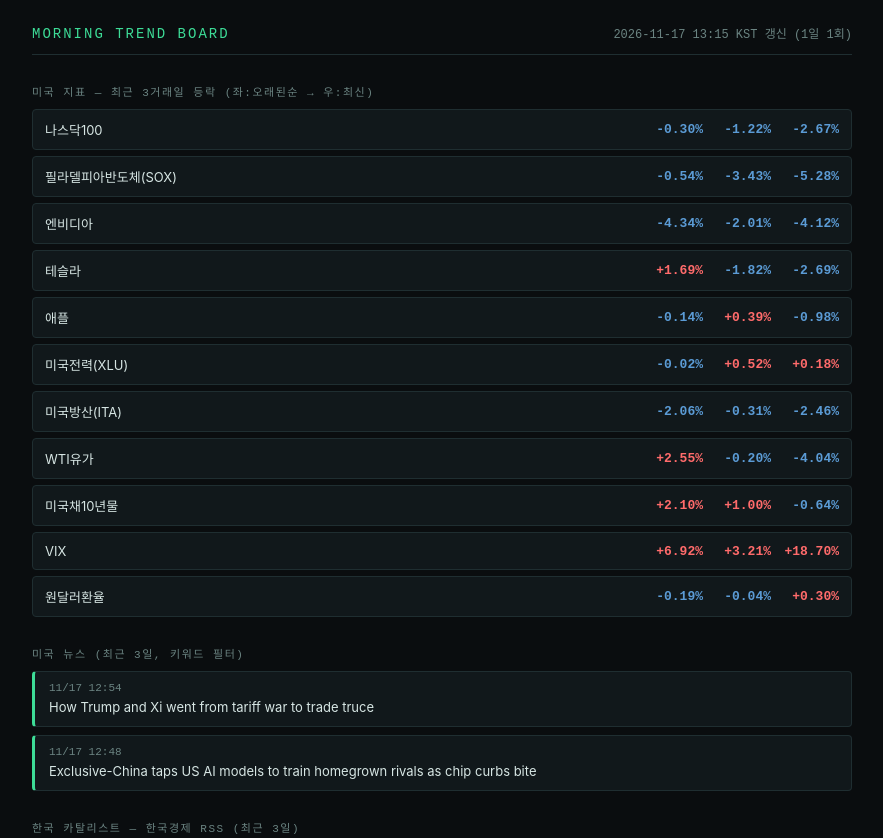
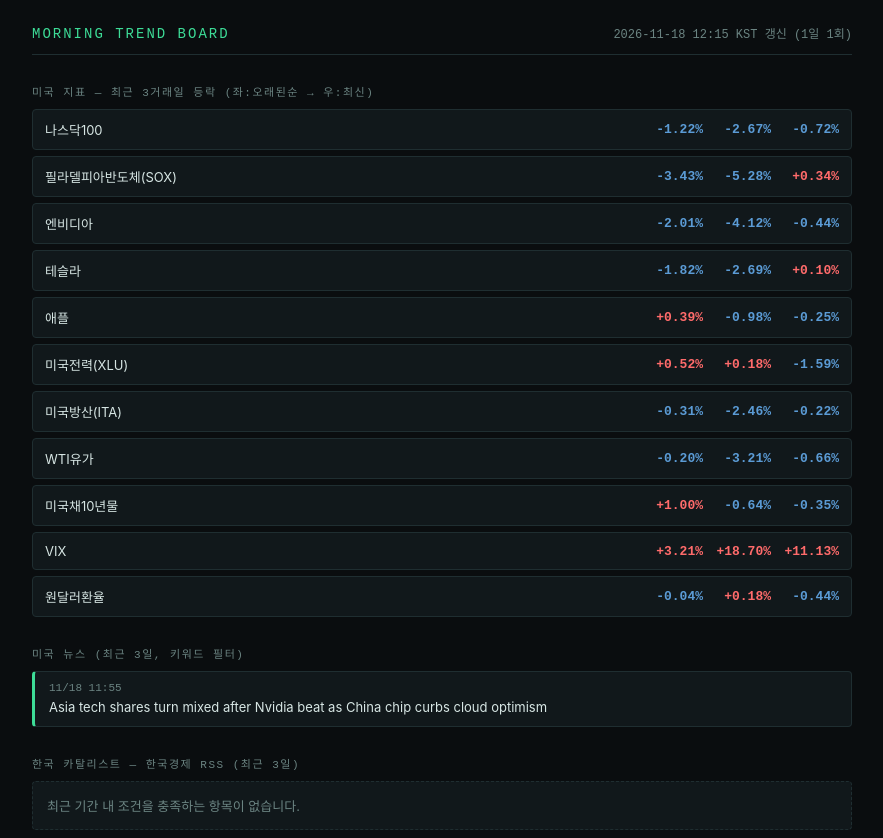
Before and after one commit to Joophila/stock, a plain HTML site: page docs/index.html in a window 1280 px wide. Shown: the top 838 px of the page, without its empty margins (198-1081 px from the left). Drawn offline with Linux system fonts and the light colour scheme; a web font is replaced by a local one.

Commit message:
trend board update 2026-11-18

```diff
--- a/docs/index.html
+++ b/docs/index.html
@@ -3,7 +3,7 @@
 <head>
 <meta charset="UTF-8">
 <meta name="viewport" content="width=device-width, initial-scale=1">
-<title>모닝 트렌드 보드 — 2026-11-17 13:15 KST</title>
+<title>모닝 트렌드 보드 — 2026-11-18 12:15 KST</title>
 <link rel="stylesheet" crossorigin
   href="https://cdn.jsdelivr.net/gh/orioncactus/pretendard@v1.3.9/dist/web/static/pretendard.css">
 <style>
@@ -39,65 +39,61 @@
   <div class="shell">
     <div class="header">
       <div class="title">Morning Trend Board</div>
-      <div class="time">2026-11-17 13:15 KST 갱신 (1일 1회)</div>
+      <div class="time">2026-11-18 12:15 KST 갱신 (1일 1회)</div>
     </div>
 
     <div class="section-label">미국 지표 — 최근 3거래일 등락 (좌:오래된순 → 우:최신)</div>
 
         <div class="ind-row">
           <div class="ind-name">나스닥100</div>
-          <div class="ind-trend"><span class="chip" style="color:var(--down-blue)">-0.30%</span><span class="chip" style="color:var(--down-blue)">-1.22%</span><span class="chip" style="color:var(--down-blue)">-2.67%</span></div>
+          <div class="ind-trend"><span class="chip" style="color:var(--down-blue)">-1.22%</span><span class="chip" style="color:var(--down-blue)">-2.67%</span><span class="chip" style="color:var(--down-blue)">-0.72%</span></div>
         </div>
         <div class="ind-row">
           <div class="ind-name">필라델피아반도체(SOX)</div>
-          <div class="ind-trend"><span class="chip" style="color:var(--down-blue)">-0.54%</span><span class="chip" style="color:var(--down-blue)">-3.43%</span><span class="chip" style="color:var(--down-blue)">-5.28%</span></div>
+          <div class="ind-trend"><span class="chip" style="color:var(--down-blue)">-3.43%</span><span class="chip" style="color:var(--down-blue)">-5.28%</span><span class="chip" style="color:var(--up-red)">+0.34%</span></div>
         </div>
         <div class="ind-row">
           <div class="ind-name">엔비디아</div>
-          <div class="ind-trend"><span class="chip" style="color:var(--down-blue)">-4.34%</span><span class="chip" style="color:var(--down-blue)">-2.01%</span><span class="chip" style="color:var(--down-blue)">-4.12%</span></div>
+          <div class="ind-trend"><span class="chip" style="color:var(--down-blue)">-2.01%</span><span class="chip" style="color:var(--down-blue)">-4.12%</span><span class="chip" style="color:var(--down-blue)">-0.44%</span></div>
         </div>
         <div class="ind-row">
           <div class="ind-name">테슬라</div>
-          <div class="ind-trend"><span class="chip" style="color:var(--up-red)">+1.69%</span><span class="chip" style="color:var(--down-blue)">-1.82%</span><span class="chip" style="color:var(--down-blue)">-2.69%</span></div>
+          <div class="ind-trend"><span class="chip" style="color:var(--down-blue)">-1.82%</span><span class="chip" style="color:var(--down-blue)">-2.69%</span><span class="chip" style="color:var(--up-red)">+0.10%</span></div>
         </div>
         <div class="ind-row">
           <div class="ind-name">애플</div>
-          <div class="ind-trend"><span class="chip" style="color:var(--down-blue)">-0.14%</span><span class="chip" style="color:var(--up-red)">+0.39%</span><span class="chip" style="color:var(--down-blue)">-0.98%</span></div>
+          <div class="ind-trend"><span class="chip" style="color:var(--up-red)">+0.39%</span><span class="chip" style="color:var(--down-blue)">-0.98%</span><span class="chip" style="color:var(--down-blue)">-0.25%</span></div>
         </div>
         <div class="ind-row">
           <div class="ind-name">미국전력(XLU)</div>
-          <div class="ind-trend"><span class="chip" style="color:var(--down-blue)">-0.02%</span><span class="chip" style="color:var(--up-red)">+0.52%</span><span class="chip" style="color:var(--up-red)">+0.18%</span></div>
+          <div class="ind-trend"><span class="chip" style="color:var(--up-red)">+0.52%</span><span class="chip" style="color:var(--up-red)">+0.18%</span><span class="chip" style="color:var(--down-blue)">-1.59%</span></div>
         </div>
         <div class="ind-row">
           <div class="ind-name">미국방산(ITA)</div>
-          <div class="ind-trend"><span class="chip" style="color:var(--down-blue)">-2.06%</span><span class="chip" style="color:var(--down-blue)">-0.31%</span><span class="chip" style="color:var(--down-blue)">-2.46%</span></div>
+          <div class="ind-trend"><span class="chip" style="color:var(--down-blue)">-0.31%</span><span class="chip" style="color:var(--down-blue)">-2.46%</span><span class="chip" style="color:var(--down-blue)">-0.22%</span></div>
         </div>
         <div class="ind-row">
           <div class="ind-name">WTI유가</div>
-          <div class="ind-trend"><span class="chip" style="color:var(--up-red)">+2.55%</span><span class="chip" style="color:var(--down-blue)">-0.20%</span><span class="chip" style="color:var(--down-blue)">-4.04%</span></div>
+          <div class="ind-trend"><span class="chip" style="color:var(--down-blue)">-0.20%</span><span class="chip" style="color:var(--down-blue)">-3.21%</span><span class="chip" style="color:var(--down-blue)">-0.66%</span></div>
         </div>
         <div class="ind-row">
           <div class="ind-name">미국채10년물</div>
-          <div class="ind-trend"><span class="chip" style="color:var(--up-red)">+2.10%</span><span class="chip" style="color:var(--up-red)">+1.00%</span><span class="chip" style="color:var(--down-blue)">-0.64%</span></div>
+          <div class="ind-trend"><span class="chip" style="color:var(--up-red)">+1.00%</span><span class="chip" style="color:var(--down-blue)">-0.64%</span><span class="chip" style="color:var(--down-blue)">-0.35%</span></div>
         </div>
         <div class="ind-row">
           <div class="ind-name">VIX</div>
-          <div class="ind-trend"><span class="chip" style="color:var(--up-red)">+6.92%</span><span class="chip" style="color:var(--up-red)">+3.21%</span><span class="chip" style="color:var(--up-red)">+18.70%</span></div>
+          <div class="ind-trend"><span class="chip" style="color:var(--up-red)">+3.21%</span><span class="chip" style="color:var(--up-red)">+18.70%</span><span class="chip" style="color:var(--up-red)">+11.13%</span></div>
         </div>
         <div class="ind-row">
           <div class="ind-name">원달러환율</div>
-          <div class="ind-trend"><span class="chip" style="color:var(--down-blue)">-0.19%</span><span class="chip" style="color:var(--down-blue)">-0.04%</span><span class="chip" style="color:var(--up-red)">+0.30%</span></div>
+          <div class="ind-trend"><span class="chip" style="color:var(--down-blue)">-0.04%</span><span class="chip" style="color:var(--up-red)">+0.18%</span><span class="chip" style="color:var(--down-blue)">-0.44%</span></div>
         </div>
 
     <div class="section-label">미국 뉴스 (최근 3일, 키워드 필터)</div>
 
-            <a class="news-card" href="https://www.investing.com/news/stock-market-news/how-trump-and-xi-went-from-tariff-war-to-trade-truce-5031569" target="_blank" rel="noopener">
-              <div class="news-meta">11/17 12:54 </div>
-              <div class="news-title">How Trump and Xi went from tariff war to trade truce</div>
-            </a>
-            <a class="news-card" href="https://www.investing.com/news/economy-news/exclusivechina-taps-us-ai-models-to-train-homegrown-rivals-as-chip-curbs-bite-5031568" target="_blank" rel="noopener">
-              <div class="news-meta">11/17 12:48 </div>
-              <div class="news-title">Exclusive-China taps US AI models to train homegrown rivals as chip curbs bite</div>
+            <a class="news-card" href="https://www.investing.com/news/stock-market-news/asia-tech-shares-turn-mixed-after-nvidia-beat-as-china-chip-curbs-cloud-optimism-5034585" target="_blank" rel="noopener">
+              <div class="news-meta">11/18 11:55 </div>
+              <div class="news-title">Asia tech shares turn mixed after Nvidia beat as China chip curbs cloud optimism</div>
             </a>
 
     <div class="section-label">한국 카탈리스트 — 한국경제 RSS (최근 3일)</div>
```
